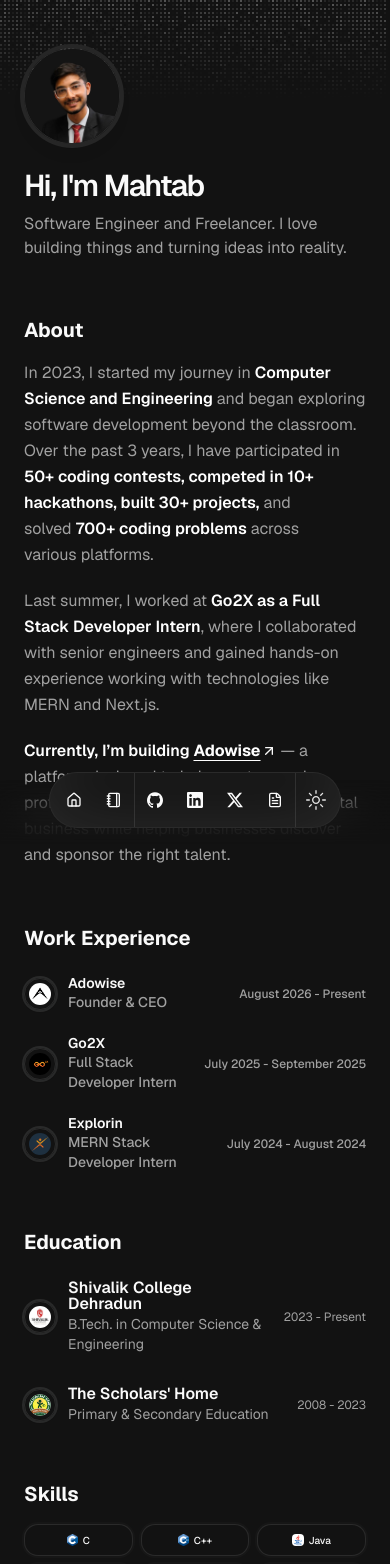
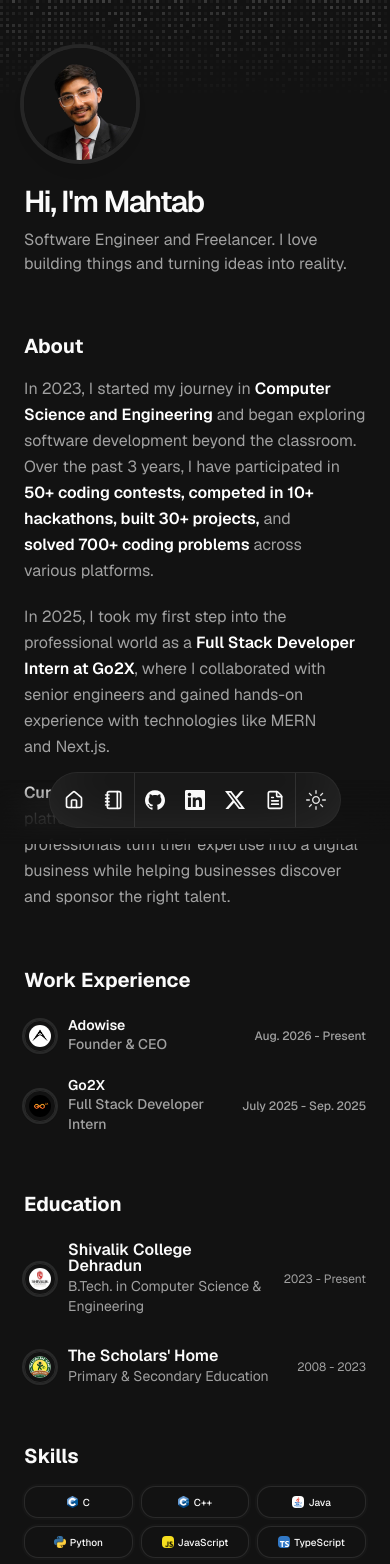
Before and after one commit to codewithmahtab/mohammadmahtab, a Next.js app: page / in a window 390 px wide. Shown: the top 1564 px of the page. Built offline with nearby package versions, Linux system fonts and the light colour scheme.

Commit message:
Fix dock icon hover zoom effect and clean up button sizing; ensure consistent tooltip behavior

```diff
--- a/src/app/layout.tsx
+++ b/src/app/layout.tsx
@@ -251,8 +251,9 @@
             <div className="absolute inset-0 top-0 left-0 right-0 h-[100px] overflow-hidden z-0">
               <FlickeringGrid
                 className="h-full w-full"
-                squareSize={2}
-                gridGap={2}
+                squareSize={3}
+                gridGap={3}
+                maxOpacity={0.2}
                 style={{
                   maskImage: "linear-gradient(to bottom, black, transparent)",
                   WebkitMaskImage:
--- a/src/app/page.tsx
+++ b/src/app/page.tsx
@@ -33,7 +33,7 @@
               />
             </div>
             <BlurFade delay={BLUR_FADE_DELAY} className="order-1 md:order-2">
-              <div className="size-24 md:size-32 border rounded-full shadow-lg ring-4 ring-muted overflow-hidden relative">
+              <div className="size-28 md:size-32 rounded-full shadow-lg ring-4 ring-muted overflow-hidden relative">
                 <Image
                   src={DATA.avatarUrl}
                   alt={`${DATA.name} - Software Engineer & Founder of Adowise`}
--- a/src/components/navbar.tsx
+++ b/src/components/navbar.tsx
@@ -25,10 +25,10 @@
                   target={item.href.startsWith("http") ? "_blank" : undefined}
                   className={cn(
                     buttonVariants({ variant: "ghost", size: "icon" }),
-                    "size-12 cursor-pointer",
+                    "size-full rounded-full p-0 cursor-pointer",
                   )}
                 >
-                  <item.icon className="size-4" />
+                  <item.icon className="size-full" />
                 </Link>
               </TooltipTrigger>
               <TooltipContent side="top" sideOffset={8}>
@@ -46,13 +46,15 @@
                 <TooltipTrigger asChild>
                   <Link
                     href={social.url}
-                    target={social.url.startsWith("http") ? "_blank" : undefined}
+                    target={
+                      social.url.startsWith("http") ? "_blank" : undefined
+                    }
                     className={cn(
                       buttonVariants({ variant: "ghost", size: "icon" }),
-                      "size-12 cursor-pointer",
+                      "size-full rounded-full p-0 cursor-pointer",
                     )}
                   >
-                    <social.icon className="size-4" />
+                    <social.icon className="size-full" />
                   </Link>
                 </TooltipTrigger>
                 <TooltipContent side="top" sideOffset={8}>
@@ -65,7 +67,7 @@
         <DockIcon>
           <Tooltip>
             <TooltipTrigger asChild>
-              <ModeToggle className="cursor-pointer" />
+              <ModeToggle className="size-full rounded-full cursor-pointer" />
             </TooltipTrigger>
             <TooltipContent side="top" sideOffset={8}>
               <p>Theme</p>
--- a/src/components/project-card.tsx
+++ b/src/components/project-card.tsx
@@ -8,27 +8,111 @@
 import { useState, useEffect, useRef } from "react";
 import Markdown from "react-markdown";
 
+import { Skeleton } from "@/components/ui/skeleton";
 import Image from "next/image";
 
-function ProjectImage({ src, alt }: { src: string; alt: string }) {
-  const [imageError, setImageError] = useState(false);
+function ProjectMedia({
+  video,
+  image,
+  alt,
+}: {
+  video?: string;
+  image?: string;
+  alt: string;
+}) {
+  const containerRef = useRef<HTMLDivElement>(null);
+  const videoRef = useRef<HTMLVideoElement>(null);
+  const [isInView, setIsInView] = useState(false);
+  const [isLoaded, setIsLoaded] = useState(false);
+  const [hasError, setHasError] = useState(false);
 
-  if (!src || imageError) {
-    return <div className="w-full h-40 bg-muted" />;
+  // Lazy-load: only attach/load media when container enters or gets close to viewport
+  useEffect(() => {
+    const el = containerRef.current;
+    if (!el) return;
+
+    if (typeof IntersectionObserver === "undefined") {
+      setIsInView(true);
+      return;
     }
 
-  const isGif = src.endsWith(".gif");
+    const observer = new IntersectionObserver(
+      ([entry]) => {
+        if (entry.isIntersecting) {
+          setIsInView(true);
+          observer.disconnect();
+        }
+      },
+      { rootMargin: "200px" },
+    );
+
+    observer.observe(el);
+    return () => observer.disconnect();
+  }, []);
+
+  const isGif = image?.endsWith(".gif");
 
   return (
+    <div ref={containerRef} className="relative w-full h-40 overflow-hidden bg-muted/40">
+      {/* Sleek Skeleton Placeholder while video / image is buffering or waiting to load */}
+      {!isLoaded && !hasError && (
+        <div className="absolute inset-0 z-10 flex flex-col justify-between p-3 bg-muted/60 dark:bg-muted/30 animate-pulse">
+          <div className="flex items-center justify-between">
+            <div className="h-3 w-16 rounded bg-muted-foreground/15" />
+            <div className="h-3 w-8 rounded-full bg-muted-foreground/15" />
+          </div>
+          <div className="flex items-center justify-center">
+            <div className="size-8 rounded-full bg-muted-foreground/15 flex items-center justify-center">
+              <div className="size-2 rounded-full bg-muted-foreground/25 animate-ping" />
+            </div>
+          </div>
+          <div className="h-2 w-24 rounded bg-muted-foreground/15" />
+        </div>
+      )}
+
+      {hasError ? (
+        <div className="w-full h-full flex items-center justify-center text-xs text-muted-foreground bg-muted">
+          Preview unavailable
+        </div>
+      ) : video ? (
+        isInView ? (
+          <video
+            ref={videoRef}
+            src={video}
+            autoPlay
+            loop
+            muted
+            playsInline
+            preload="metadata"
+            onLoadedData={() => setIsLoaded(true)}
+            onPlaying={() => setIsLoaded(true)}
+            onError={() => setHasError(true)}
+            className={cn(
+              "w-full h-40 object-cover transition-opacity duration-500",
+              isLoaded ? "opacity-100" : "opacity-0",
+            )}
+          />
+        ) : null
+      ) : image ? (
+        isInView ? (
           <Image
-      src={src}
+            src={image}
             alt={alt}
             width={400}
             height={160}
             unoptimized={isGif}
-      className="w-full h-40 object-cover"
-      onError={() => setImageError(true)}
+            onLoad={() => setIsLoaded(true)}
+            onError={() => setHasError(true)}
+            className={cn(
+              "w-full h-40 object-cover transition-opacity duration-500",
+              isLoaded ? "opacity-100" : "opacity-0",
+            )}
           />
+        ) : null
+      ) : (
+        <div className="w-full h-40 bg-muted" />
+      )}
+    </div>
   );
 }
 
@@ -61,14 +145,6 @@
   links,
   className,
 }: Props) {
-  const videoRef = useRef<HTMLVideoElement>(null);
-
-  useEffect(() => {
-    if (videoRef.current) {
-      videoRef.current.playbackRate = 1.0;
-    }
-  }, [video]);
-
   return (
     <div
       className={cn(
@@ -83,21 +159,7 @@
           rel="noopener noreferrer"
           className="block"
         >
-          {video ? (
-            <video
-              ref={videoRef}
-              src={video}
-              autoPlay
-              loop
-              muted
-              playsInline
-              className="w-full h-40 object-cover"
-            />
-          ) : image ? (
-            <ProjectImage src={image} alt={title} />
-          ) : (
-            <div className="w-full h-40 bg-muted" />
-          )}
+          <ProjectMedia video={video} image={image} alt={title} />
         </Link>
         {links && links.length > 0 && (
           <div className="absolute top-2 right-2 flex flex-wrap gap-2">
--- /dev/null
+++ b/src/components/ui/skeleton.tsx
@@ -0,0 +1,18 @@
+import { cn } from "@/lib/utils";
+
+function Skeleton({
+  className,
+  ...props
+}: React.HTMLAttributes<HTMLDivElement>) {
+  return (
+    <div
+      className={cn(
+        "animate-pulse rounded-md bg-muted/70 dark:bg-muted/40",
+        className,
+      )}
+      {...props}
+    />
+  );
+}
+
+export { Skeleton };
--- a/src/data/resume.tsx
+++ b/src/data/resume.tsx
@@ -16,7 +16,7 @@
   description:
     "Software Engineer and Freelancer. I love building things and turning ideas into reality.",
   summary:
-    "In 2023, I started my journey in **Computer Science and Engineering** and began exploring software development beyond the classroom. Over the past 3 years, I have participated in **50+ coding contests, competed in 10+ hackathons, built 30+ projects,** and solved **700+ coding problems** across various platforms.\n\n Last summer, I worked at **Go2X as a Full Stack Developer Intern**, where I collaborated with senior engineers and gained hands-on experience working with technologies like MERN and Next.js.\n\n**Currently, I’m building [Adowise](https://adowise.com)** — a platform designed to help creators and professionals turn their expertise into a digital business while helping businesses discover and sponsor the right talent.",
+    "In 2023, I started my journey in **Computer Science and Engineering** and began exploring software development beyond the classroom. Over the past 3 years, I have participated in **50+ coding contests, competed in 10+ hackathons, built 30+ projects,** and **solved 700+ coding problems** across various platforms.\n\n In 2025, I took my first step into the professional world as a **Full Stack Developer Intern at Go2X**, where I collaborated with senior engineers and gained hands-on experience with technologies like MERN and Next.js.\n\n**Currently, I’m building [Adowise](https://adowise.com)** — a platform designed to help creators and professionals turn their expertise into a digital business while helping businesses discover and sponsor the right talent.",
 
   avatarUrl: "/mohammad-mahtab.jpg",
 
@@ -105,7 +105,7 @@
       location: "Onsite",
       title: "Founder & CEO",
       logoUrl: "/companies/adowise.jpg",
-      start: "August 2026",
+      start: "Aug. 2026",
       end: "Present",
       description:
         "Adowise is an all-in-one platform designed to help creators & professionals turn their expertise into a digital business, while helping businesses find and sponsor the right talent.",
@@ -118,21 +118,9 @@
       title: "Full Stack Developer Intern",
       logoUrl: "/companies/go2x.png",
       start: "July 2025",
-      end: "September 2025",
+      end: "Sep. 2025",
       description:
         "Collaborated with senior engineers on full-stack projects, improving performance, scalability, and responsivenes.",
-    },
-    {
-      company: "Explorin",
-      badges: [],
-      href: "https://explorin.in",
-      location: "Onsite",
-      title: "MERN Stack Developer Intern",
-      logoUrl: "/companies/explorin.png",
-      start: "July 2024",
-      end: "August 2024",
-      description:
-        "Worked with technologies including React.js, Node.js, Express.js, MongoDB, Tailwind CSS, along with Redux and TanStack Query for state management.",
     },
   ],
 
```
Lines whose indentation alone changed are shown as unchanged.
